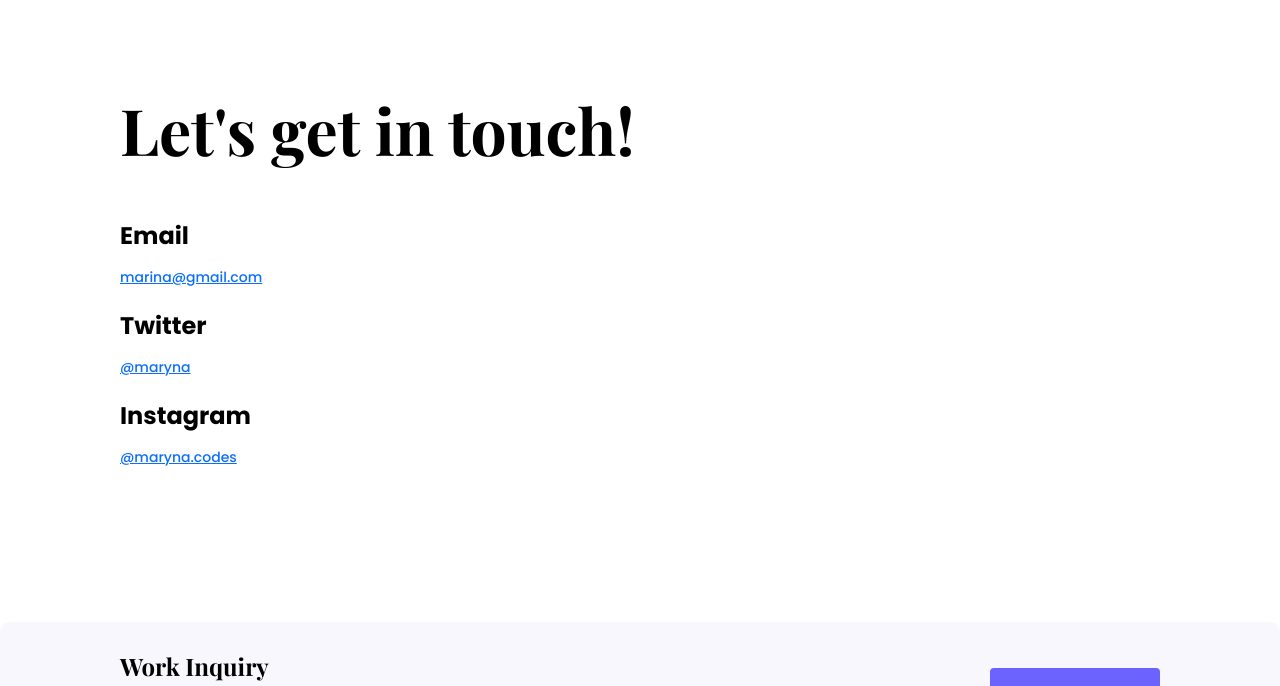
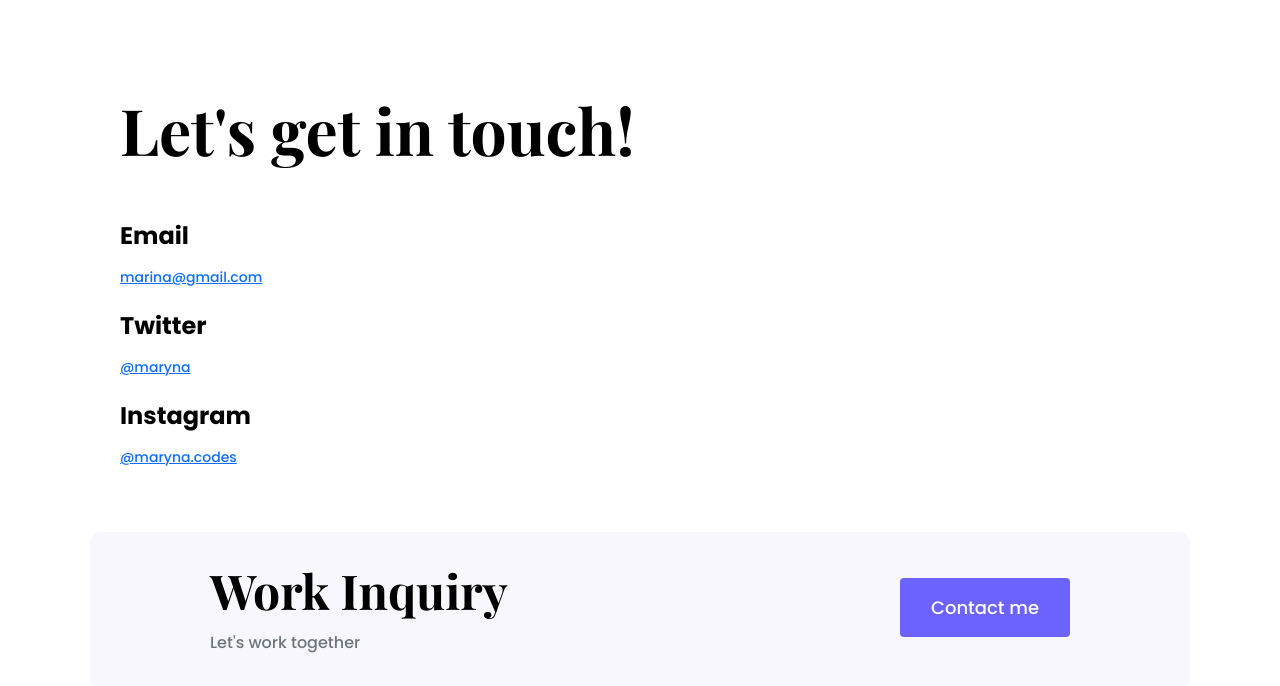
Before and after one commit to MarinaKuvshinova/SheCodesResponsive2, a plain HTML site: page contact.html in a window 1280 px wide. Shown: the part 82-768 px from the top of the page. Drawn offline with nearby package versions, Linux system fonts and the light colour scheme.

Commit message:
fixed bugs

```diff
--- a/contact.html
+++ b/contact.html
@@ -91,11 +91,10 @@
           </a>
         </p>
       </div>
-    </div>
       <footer>
         <div class="contact-box justify-content-between mb-5 d-none d-md-flex">
           <div>
-          <h4>Work Inquiry</h4>
+            <h3>Work Inquiry</h3>
             <p class="text-muted">Let's work together</p>
           </div>
           <div>
@@ -150,5 +149,6 @@
           </a>
         </p>
       </footer>
+    </div>
   </body>
 </html>
```
Also changed, not shown: about.html (+1 -1 lines), index.html (+1 -1 lines), work.html (+1 -1 lines). Lines whose indentation alone changed are shown as unchanged.
